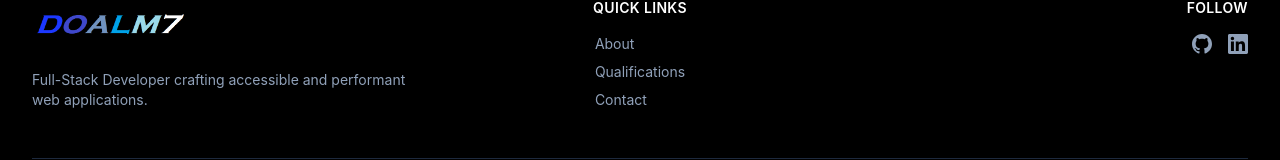
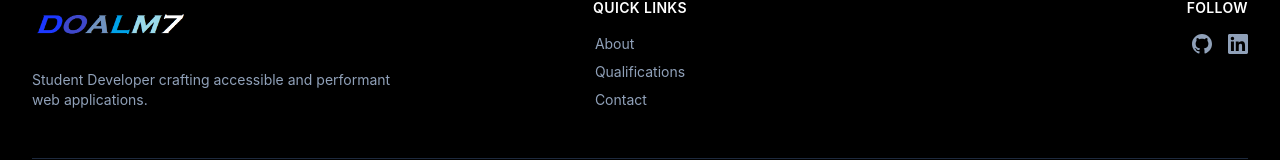
Before and after one commit to okithaA/portfolio, a Next.js app: page / in a window 1280 px wide. Shown: the part 5065-5225 px from the top of the page. Built offline with nearby package versions, Linux system fonts and the light colour scheme.

Commit message:
Update job title in Footer component

```diff
--- a/app/components/Footer.js
+++ b/app/components/Footer.js
@@ -21,7 +21,7 @@ export default function Footer() {
               />
             </Link>
             <p className="text-sm text-slate-400">
-              Full-Stack Developer crafting accessible and performant web applications.
+              Student Developer crafting accessible and performant web applications.
             </p>
           </div>
 
```
